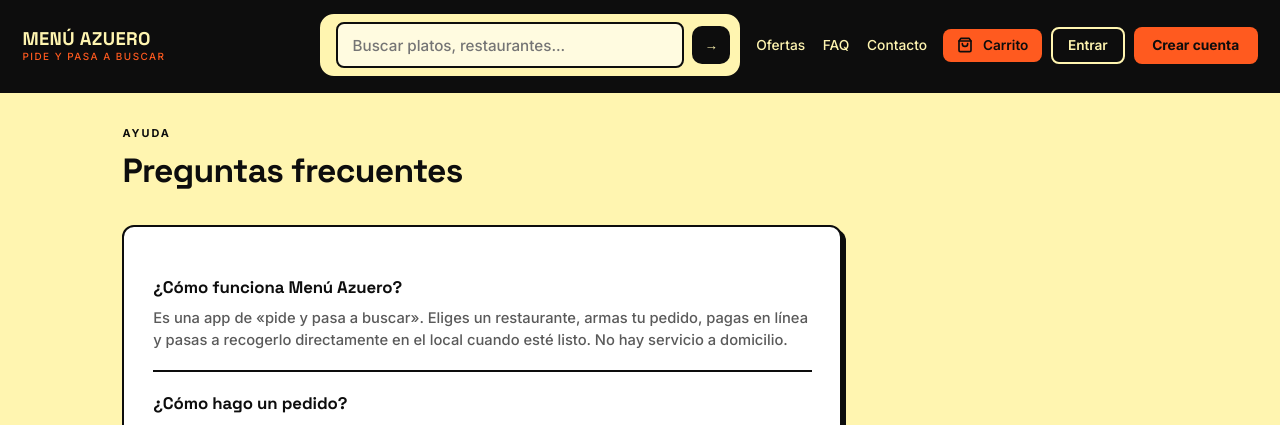
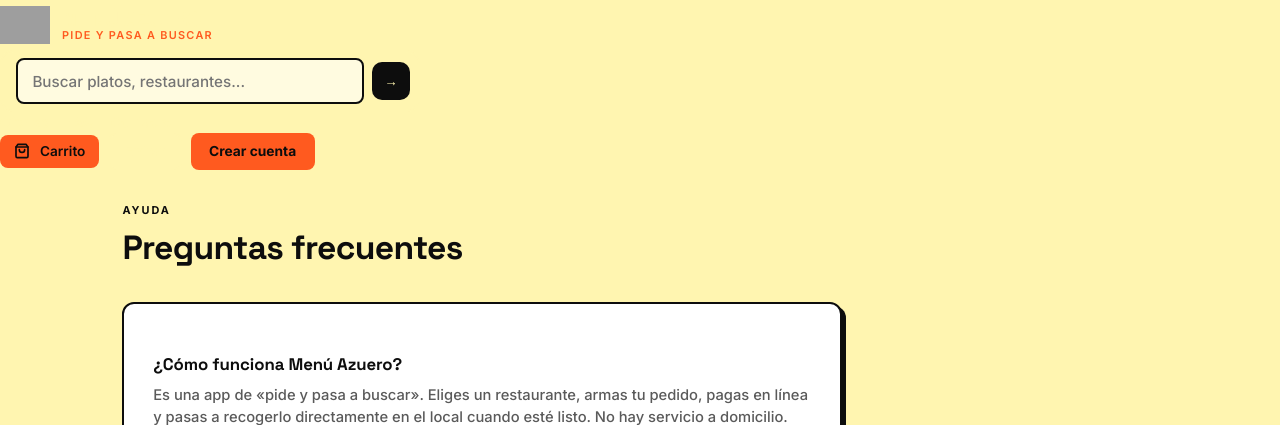
Before and after one commit to Xenviia/MenuAzuero, a Flask app: page /faq in a window 1280 px wide. Shown: the top 425 px of the page. Run offline with Flask 3, Linux system fonts and the light colour scheme; grey boxes are pictures that could not be loaded.

Commit message:
logo actualizacion

```diff
--- a/static/style.css
+++ b/static/style.css
@@ -45,16 +45,46 @@ h1, h2, h3 {
   padding: 0.9rem 1.4rem; background: var(--ink); color: #fff5b0;
   border-bottom: 2px solid var(--ink); flex-wrap: wrap;
 }
-.brand {
-  font-family: 'Space Grotesk', sans-serif; font-weight: 700; font-size: 1.15rem;
-  color: #fff5b0; text-decoration: none; margin-right: auto; line-height: 1.05;
-  display: flex; flex-direction: column; letter-spacing: 0.02em;
-  text-transform: uppercase;
+.brand{
+    display:flex;
+    align-items:center;
+    gap:12px;
+
+    text-decoration:none;
+    color:#fff5b0;
+
+    margin-right:auto;
 }
-.brand small {
-  font-family: 'Inter', sans-serif; font-weight: 500; font-size: 0.62rem;
-  color: var(--primary); letter-spacing: 0.15em; margin-top: 3px;
-  text-transform: uppercase;
+
+.brand-logo{
+    width:50px;
+    height:50px;
+    object-fit:contain;
+    flex-shrink:0;
+}
+
+.brand-text{
+    display:flex;
+    flex-direction:column;
+    line-height:1.1;
+}
+
+.brand-text span{
+    font-family:'Space Grotesk', sans-serif;
+    font-size:1.25rem;
+    font-weight:700;
+    color:#fff5b0;
+    text-transform:uppercase;
+    letter-spacing:.02em;
+}
+
+.brand-text small{
+    font-family:'Inter', sans-serif;
+    font-size:.68rem;
+    font-weight:600;
+    color:var(--primary);
+    letter-spacing:.12em;
+    text-transform:uppercase;
 }
 .search-form {
     display: flex;
--- a/templates/base.html
+++ b/templates/base.html
@@ -7,9 +7,16 @@
   <link rel="stylesheet" href="{{ url_for('static', filename='style.css') }}">
 </head>
 <body>
-  <div class="navbar">
-    <a class="brand" href="{{ url_for('index') }}">Menú Azuero<small>Pide y pasa a buscar</small></a>
+  <a class="brand" href="{{ url_for('index') }}">
+    <img class="brand-logo"
+         src="{{ url_for('static', filename='img/logo.png') }}"
+         alt="Menú Azuero">
 
+    <div class="brand-text">
+        <span>Menú Azuero</span>
+        <small>Pide y pasa a buscar</small>
+    </div>
+</a>
     <form class="search-form" action="{{ url_for('buscar') }}" method="GET">
       <input type="text" name="q" placeholder="Buscar platos, restaurantes..." value="{{ request.args.get('q','') }}">
       <button type="submit" aria-label="Buscar">→</button>
```
Also changed, not shown: static/img/logo.jpeg (added).
